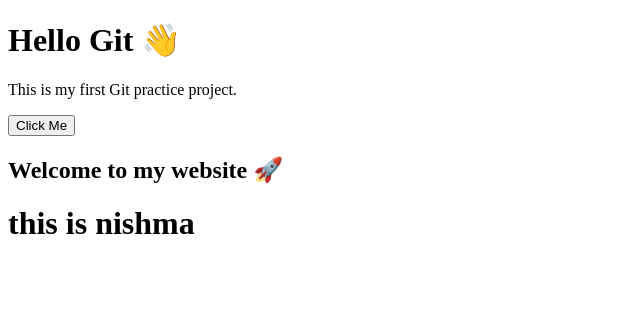
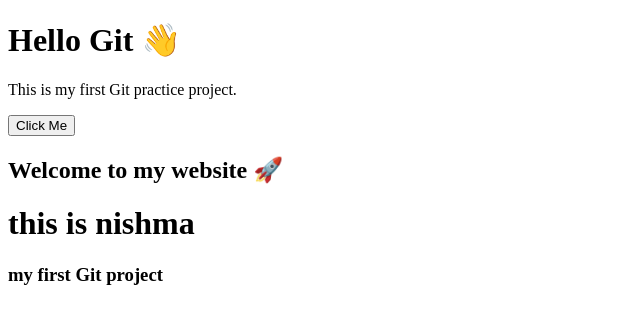
Before and after one commit to devnishma/MY-FIRST-PROJECT, a plain HTML site: page index.html in a window 1280 px wide. Shown: the whole page, without its empty margins (0-640 px from the left). Drawn offline with Linux system fonts and the light colour scheme.

Commit message:
project name

```diff
--- a/index.html
+++ b/index.html
@@ -19,5 +19,6 @@
 
     <h2>Welcome to my website 🚀</h2>
     <h1>this is nishma</h1>
+    <h3>my first Git  project</h3>
 </body>
 </html>
```
